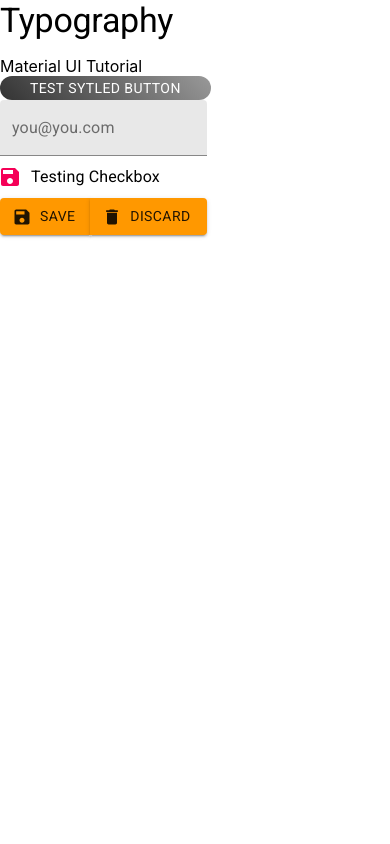
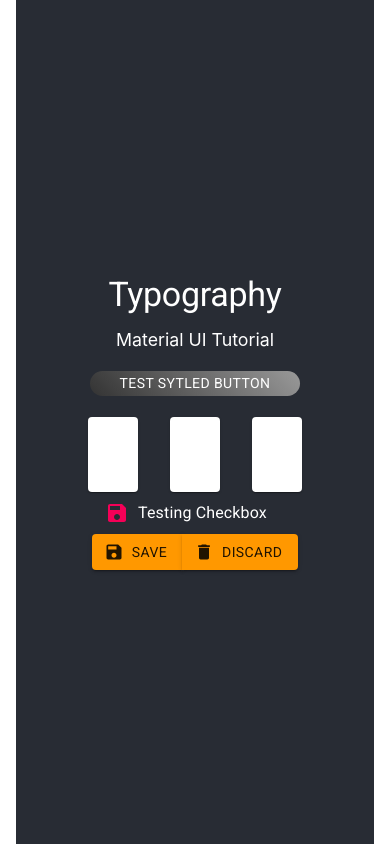
Before and after one commit to andyf016/material-ui-react-tutorial, a React (Create React App) app: page / in a window 390 px wide. Built offline with nearby package versions, Linux system fonts and the light colour scheme.

Commit message:
start responsive grids

```diff
--- a/src/App.js
+++ b/src/App.js
@@ -1,3 +1,4 @@
+import "./App.css";
 import { useState, useEffect } from "react";
 import Button from "@material-ui/core/Button";
 import ButtonGroup from "@material-ui/core/ButtonGroup";
@@ -5,41 +6,48 @@ import SaveIcon from "@material-ui/icons/Save";
 import DeleteIcon from "@material-ui/icons/Delete";
 import Checkbox from "@material-ui/core/Checkbox";
 import FormControlLabel from "@material-ui/core/FormControlLabel";
-import TextField from "@material-ui/core/TextField"
-import { makeStyles, ThemeProvider, createMuiTheme} from "@material-ui/core/styles"
-import { orange } from '@material-ui/core/colors'
-import 'fontsource-roboto'
+import TextField from "@material-ui/core/TextField";
+import {
+  makeStyles,
+  ThemeProvider,
+  createMuiTheme,
+} from "@material-ui/core/styles";
+import { orange } from "@material-ui/core/colors";
+import "fontsource-roboto";
 
-import Typography from '@material-ui/core/Typography'
+import Typography from "@material-ui/core/Typography";
+import Container from "@material-ui/core/Container";
+
+import Paper from "@material-ui/core/Paper";
+import Grid from "@material-ui/core/Grid";
 
 const theme = createMuiTheme({
-  typography:{
+  typography: {
     h2: {
       fontSize: 34,
-      marginBottom: 15
-    }
+      marginBottom: 15,
     },
-  palette:{
+  },
+  palette: {
     primary: {
       main: orange[500],
-    }
-  }
-})
+    },
+  },
+});
 
 const useStyles = makeStyles({
-  root :{
-    background: 'linear-gradient(45deg, #333, #999)',
+  root: {
+    background: "linear-gradient(45deg, #333, #999)",
     border: 0,
     borderRadius: 15,
-    color: 'white',
-    padding: '0 30px'
-
-  }
-})
+    color: "white",
+    padding: "0 30px",
+  },
+});
 
 function ButtonStyled() {
   const classes = useStyles();
-  return <Button className={classes.root}>Test Sytled Button</Button>
+  return <Button className={classes.root}>Test Sytled Button</Button>;
 }
 
 function CheckboxExample() {
@@ -50,14 +58,15 @@ function CheckboxExample() {
         control={
           <Checkbox
             checked={checked}
-            icon={<DeleteIcon/>}
-            checkedIcon={<SaveIcon/>}
+            icon={<DeleteIcon />}
+            checkedIcon={<SaveIcon />}
             onChange={(e) => setChecked(e.target.checked)}
             inputProps={{
               "aria-label": "secondary checkbox",
             }}
           />
-        } label="Testing Checkbox"
+        }
+        label='Testing Checkbox'
       />
     </div>
   );
@@ -66,24 +75,55 @@ function CheckboxExample() {
 function App() {
   return (
     <ThemeProvider theme={theme}>
+      <Container maxWidth='xs'>
         <div className='App'>
-      <Typography variant="h2" component="div">
+          <header className='App-header'>
+            <Typography variant='h2' component='div'>
               Typography
             </Typography>
-      <Typography variant="subtitle">
-        Material UI Tutorial
-      </Typography><br/>
-      <ButtonStyled /> <br/>
-      <TextField
+            <Typography variant='subtitle'>Material UI Tutorial</Typography>
+            <br />
+            <ButtonStyled /> <br />
+            {/* <TextField
         variant='filled'
         color='primary'
         type='email'
         label='you@you.com'
 
+      /> */}
+            <Grid container spacing={4} justify="center">
+              <Grid item>
+                <Paper
+                  style={{
+                    height: 75,
+                    width: 50,
+                  }}
                 />
+              </Grid>
+              <Grid item>
+                <Paper
+                  style={{
+                    height: 75,
+                    width: 50,
+                  }}
+                />
+              </Grid>
+              <Grid item>
+                <Paper
+                  style={{
+                    height: 75,
+                    width: 50,
+                  }}
+                />
+              </Grid>
+            </Grid>
             <CheckboxExample />
             <ButtonGroup>
-        <Button startIcon={<SaveIcon />} variant='contained' color='primary'>
+              <Button
+                startIcon={<SaveIcon />}
+                variant='contained'
+                color='primary'
+              >
                 Save
               </Button>
               <Button
@@ -94,7 +134,9 @@ function App() {
                 Discard
               </Button>
             </ButtonGroup>
+          </header>
         </div>
+      </Container>
     </ThemeProvider>
   );
 }
```
Lines whose indentation alone changed are shown as unchanged.
